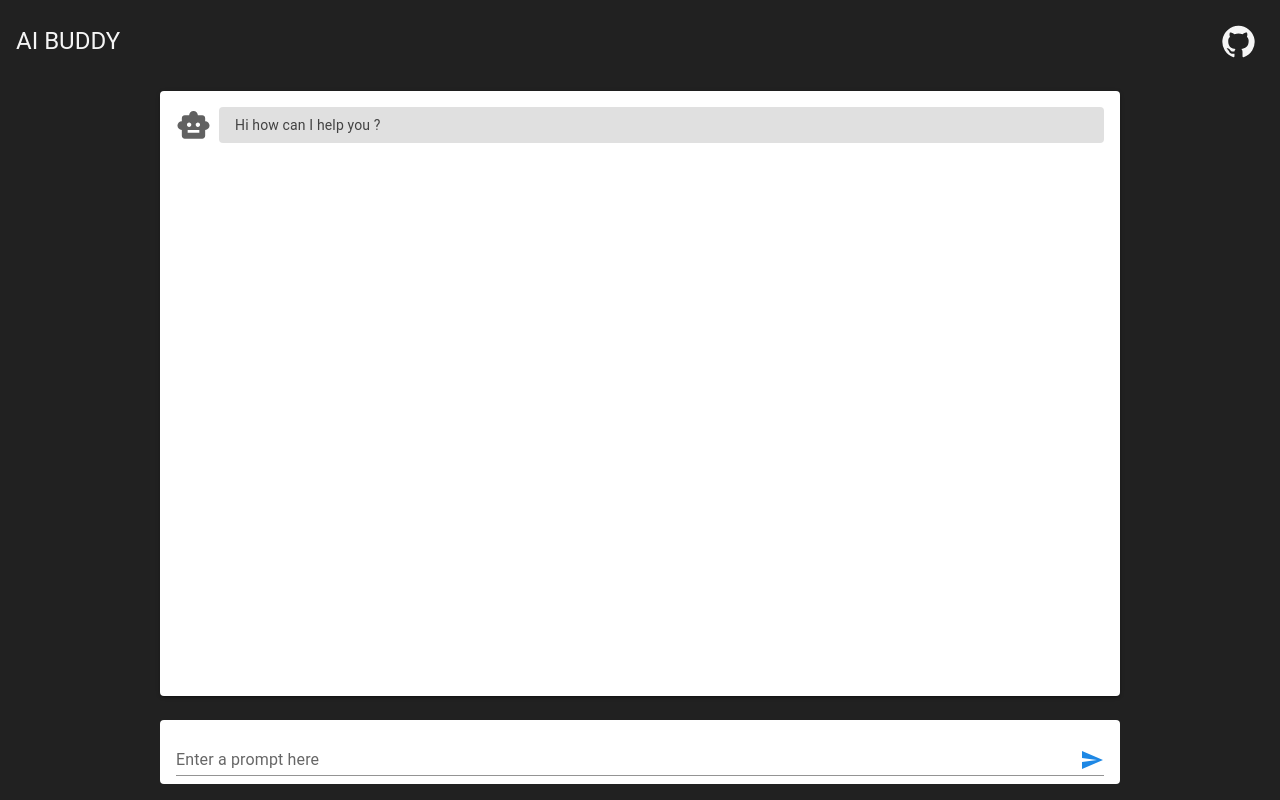
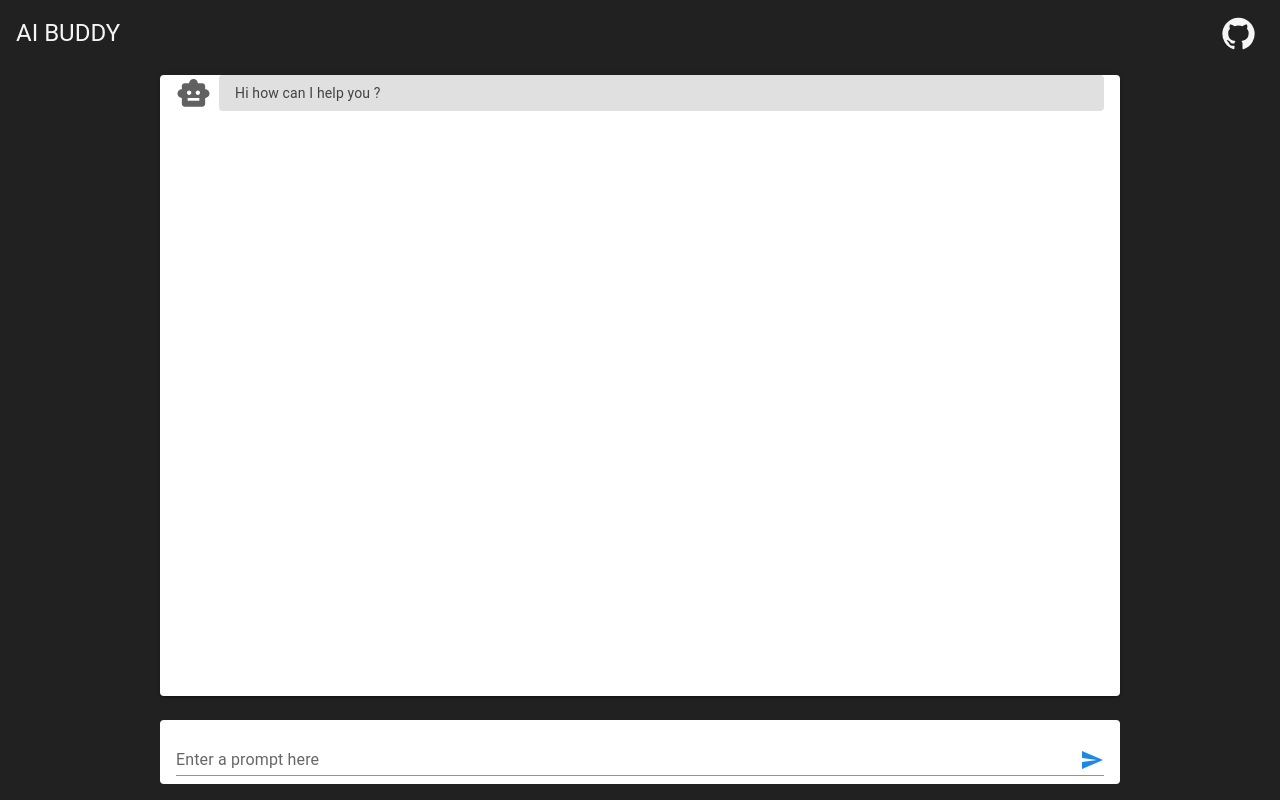
Before and after one commit to saurabhmehta1601/chat-buddy-react-website, a React (Vite) app: page / in a window 1280 px wide. Built offline with nearby package versions, Linux system fonts and the light colour scheme.

Commit message:
migrate to MUI

```diff
--- a/src/components/ChatSection.tsx
+++ b/src/components/ChatSection.tsx
@@ -1,6 +1,6 @@
 import { useEffect, useRef } from 'react'
 import Message from './Message'
-import { Box, Paper, colors } from '@mui/material'
+import { Box, Paper } from '@mui/material'
 
 interface IMessage {
     id: string
@@ -25,8 +25,8 @@ const ChatSection = ({ messages }: IProps) => {
         }
     }, [messages])
     return (
-        <Paper elevation={2} sx={{ width: "min(90vw, 960px)", height: "100%", margin: "0.5em auto" }}>
-            <Box ref={chatSectionRef} m={2}>
+        <Paper elevation={2} sx={{ width: "min(90vw, 960px)", height: "100%", margin: "0.5em auto", overflowY: "scroll" }}>
+            <Box ref={chatSectionRef} m={2} display={"flex"} flexDirection={"column"} rowGap={2} height={"100%"} >
                 {messages.map(message => (
                     <Message
                         key={message.id}
--- a/src/components/Header.tsx
+++ b/src/components/Header.tsx
@@ -4,7 +4,7 @@ import { colors, IconButton, Typography, Link, Box } from '@mui/material';
 
 const Header = (props: ComponentPropsWithoutRef<"header">) => {
     return (
-        <Box sx={{ display: "flex", justifyContent: "space-between", alignItems: "center", p: 2 }} {...props}>
+        <Box sx={{ display: "flex", justifyContent: "space-between", alignItems: "center", px: 2, py: 1 }} {...props}>
             <Typography variant="h5">AI BUDDY</Typography>
             <Link target="_blank" href="https://github.com/saurabhmehta1601/OPENAI-GPT3-CHAT-BOT">
                 <IconButton sx={{ color: colors.grey['100'] }}>
--- a/src/components/PromptSubmitForm.tsx
+++ b/src/components/PromptSubmitForm.tsx
@@ -5,12 +5,16 @@ import SendIcon from '@mui/icons-material/Send';
 interface IProps {
     prompt: string,
     setPrompt: React.Dispatch<React.SetStateAction<string>>
-    onSubmit: (e: React.FormEvent) => void
+    onSubmit: () => void
 }
 
 const PromptSubmitForm = (props: IProps) => {
     return (
         <Box component="form"
+            onSubmit={(e) => {
+                e.preventDefault()
+                props.onSubmit()
+            }}
             sx={{ width: "min(90vw, 960px)", m: "1em auto", backgroundColor: "#fff", px: 2, py: 1, borderRadius: 1 }}>
             <TextField
                 value={props.prompt}
@@ -20,27 +24,12 @@ const PromptSubmitForm = (props: IProps) => {
                 fullWidth
                 InputProps={{
                     endAdornment: (
-                        <InputAdornment position="end" onClick={props.onSubmit}>
+                        <InputAdornment position="end" onClick={props.onSubmit} sx={{ ":hover": { cursor: "pointer" } }}>
                             <SendIcon sx={{ color: colors.blue['600'] }} />
                         </InputAdornment>
                     ),
                 }}
             />
-            {/* <input
-                type="text"
-                name="prompt"
-                value={props.prompt}
-                onChange={(e) => props.setPrompt(e.target.value)}
-                className="w-full outline-none p-2 bg-transparent "
-                autoComplete='off'
-            />
-            <button
-                className="p-2 "
-                type='submit'
-                name="submit"
-            >
-                <img src="/assets/icon-send-message.png" width={32} height={32} />
-            </button> */}
         </Box>
     )
 }
--- a/src/index.css
+++ b/src/index.css
@@ -23,22 +23,22 @@ body {
 /* Reference : https://www.w3schools.com/howto/howto_css_custom_scrollbar.asp */
 /* width */
 ::-webkit-scrollbar {
-  width: 10px;
+  width: 6px;
 }
 
 /* Track */
 ::-webkit-scrollbar-track {
-  background-color: #475569;
+  background-color: white;
   border-radius: 4px;
 }
 
 ::-webkit-scrollbar-track:hover {
-  background-color: #0f172a;
+  background-color: white;
 }
 
 /* Handle */
 ::-webkit-scrollbar-thumb {
-  background: #0f172a;
+  background: #bbb;
   border-radius: 12px;
 }
 
```
